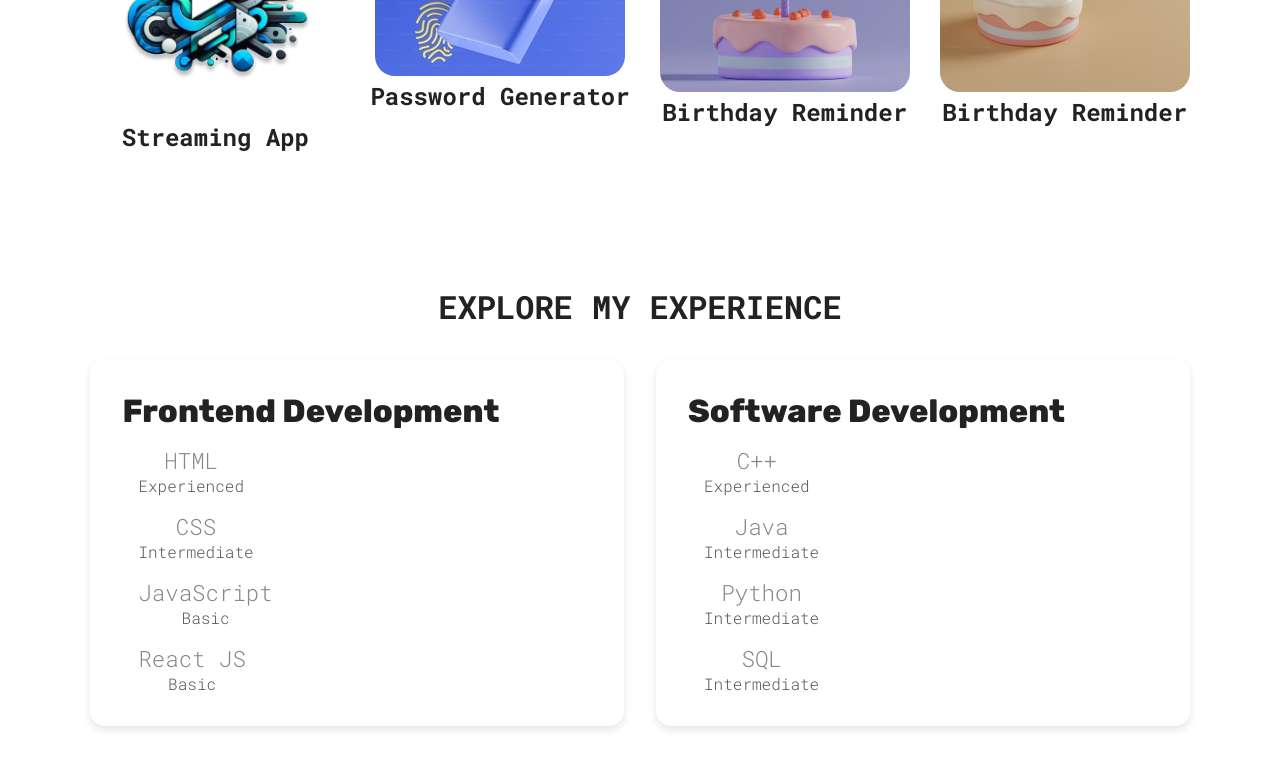
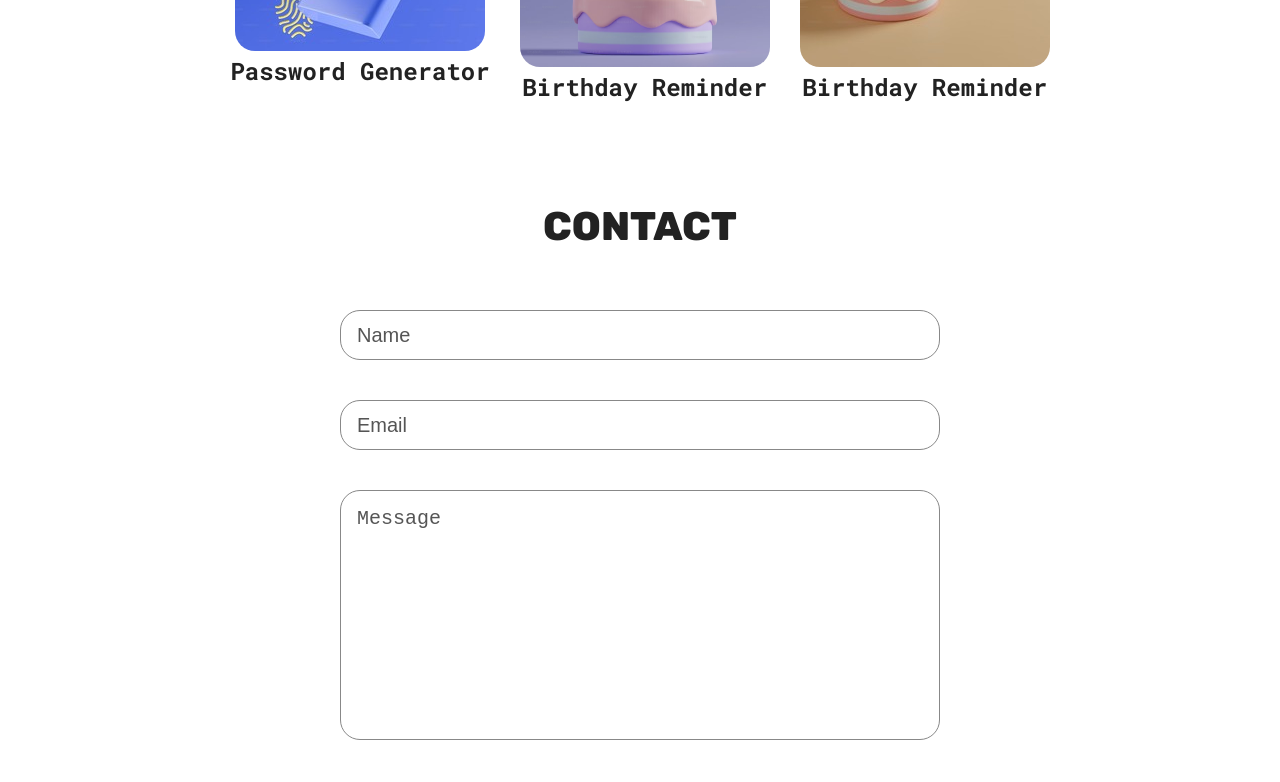
Before and after one commit to rohit-bhardwajj/rohit-bhardwaj, a React (Vite) app: page / in a window 1280 px wide. Shown: the part 1140-1922 px from the top of the page. Built offline with nearby package versions, Linux system fonts and the light colour scheme.

Commit message:
form-commit

```diff
--- a/src/App.jsx
+++ b/src/App.jsx
@@ -15,7 +15,7 @@ function App() {
       {/* <Navbar/> */}
       <Hero/>
       <Projects/>
-      <Experience/>
+      {/* <Experience/> */}
       <Contact/>
       <Footer/>
       </>
--- a/src/Sections/Projects/ProjectData.js
+++ b/src/Sections/Projects/ProjectData.js
@@ -4,18 +4,18 @@ import img3 from './proj_images/birthday.jpg'
 import img4 from './proj_images/birthday2.jpg'
 export default [
 
-    {
-        Pid:1,
-        title:'Streaming App',
-        image:img1,//src
-        Github:'https://github.com/rohit-bhardwajj/rohit-bhardwaj',//repo link
+    // {
+    //     Pid:1,
+    //     title:'Streaming App',
+    //     image:img1,//src
+    //     Github:'https://github.com/rohit-bhardwajj/rohit-bhardwaj',//repo link
         // live : 'https://rohit-bhardwajj.github.io/TicTacToe/',//project live link
-    },
+    // },
     {
         Pid:2,
         title:'Password Generator',
         image:img2,//src
-        Github:'https://github.com/rohit-bhardwajj/rohit-bhardwaj',//repo link
+        Github:'https://rohit-bhardwajj.github.io/PasswordGenerator/',//repo link
         // live : 'https://rohit-bhardwajj.github.io/TicTacToe/',//project live link
     },
     {
--- a/src/Sections/Projects/ProjectsStyles.module.css
+++ b/src/Sections/Projects/ProjectsStyles.module.css
@@ -30,6 +30,8 @@ img{
    .projectContainer{
       flex-direction : row;
       flex-wrap: wrap;
+      justify-content: space-evenly;
+      padding: 0 30px;
    }
 
 }
--- a/src/Sections/contact/Contact.jsx
+++ b/src/Sections/contact/Contact.jsx
@@ -4,7 +4,7 @@ const Contact = () => {
   return (
    <section id='contact' className={styles.container}>
         <h1 className='sectionTitle'>Contact</h1>
-        <form action="">
+        <form action="https://formspree.io/f/xnqeedvz" method='post'>
           <div className='formGroup'>
             <label htmlFor="name" hidden>Name</label>
             <input type="text" name='name' placeholder='Name' id="name" required/>
--- a/src/Sections/contact/ContactStyles.module.css
+++ b/src/Sections/contact/ContactStyles.module.css
@@ -52,3 +52,18 @@ input,textarea{
         box-shadow: 0 2px 2px rgba(0, 0, 0, 0.25);
 
     }
+
+    @media(width>=800px){
+        textarea,input:not([type='submit']){
+           width: 600px;
+           font-size:20px;
+        }
+        form{
+            gap:40px;
+        }
+    }
+    @media(width>=1400px){
+        textarea,input:not[type='submit']{
+            width:800px;
+        }
+    }
```
